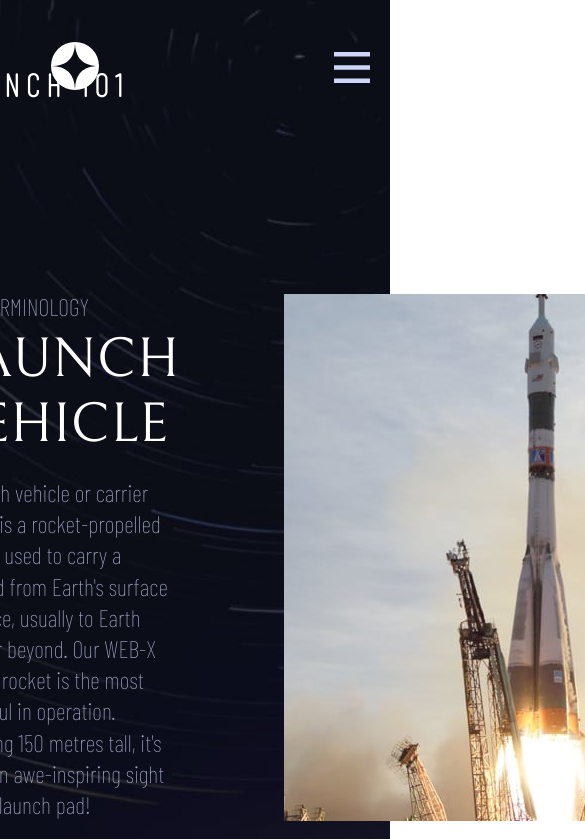
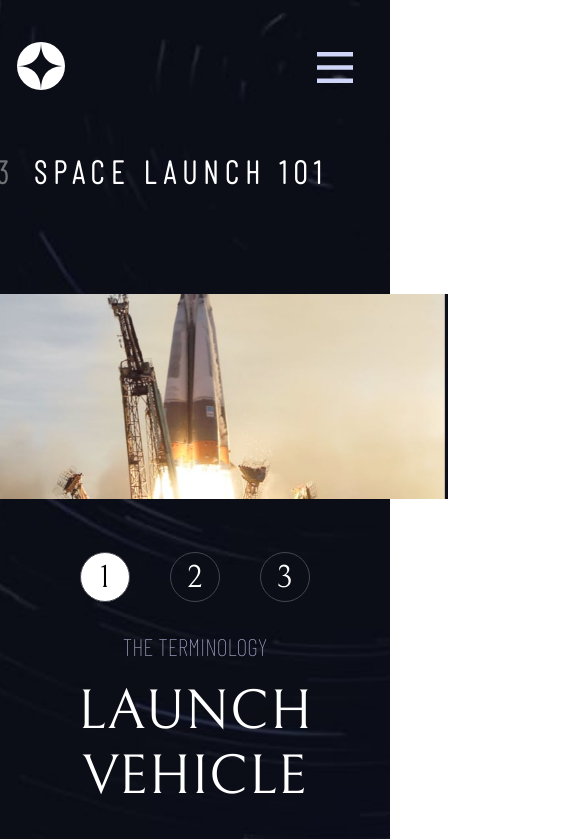
Before and after one commit to David-Chazoule/Space-Tourism, a React (Create React App) app in the folder spacetourism/: page /Technology in a window 390 px wide. Shown: the top 839 px of the page, 585 px wide, since content can reach past the window. Built offline with nearby package versions, Linux system fonts and the light colour scheme.

Commit message:
correction responsiv component Destination, starting responsiv component Technology

```diff
--- a/spacetourism/src/components/destination/_destination.scss
+++ b/spacetourism/src/components/destination/_destination.scss
@@ -36,6 +36,7 @@
 
     //mobile
     @media screen and (max-width: 800px) {
+      margin-top: 18vh;
     }
 
     .title-page {
@@ -44,12 +45,17 @@
       letter-spacing: 0.2em;
 
       @media screen and (max-width: 1070px) {
-        margin-bottom: 10vh;
+        margin-bottom: 4vh;
         margin-left: 0;
       }
 
       //mobile
       @media screen and (max-width: 800px) {
+        font-size: 24px;
+      }
+
+      @media screen and (max-width: 600px) {
+        font-size: 20px;
       }
 
       span {
@@ -113,10 +119,12 @@
             align-items: center;
             justify-content: center;
             text-align: center;
+            margin-bottom: 20px;
           }
 
           //mobile
           @media screen and (max-width: 800px) {
+            width: 80%;
           }
 
           .destination-button {
@@ -137,11 +145,12 @@
 
             @media screen and (max-width: 1070px) {
               margin: 0 1em;
-              padding: 0 0 1em 0;
+              padding: 0 0 0.6em 0;
             }
 
             //mobile
             @media screen and (max-width: 800px) {
+              margin: 0 10px;
             }
           }
           .active {
@@ -178,6 +187,11 @@
             font-size: 5em;
             font-weight: 400;
             margin-bottom: 20px;
+
+            //mobile
+            @media screen and (max-width: 800px) {
+              font-size: 3em;
+            }
           }
 
           p {
@@ -186,6 +200,12 @@
             width: 50%;
             line-height: 1.3em;
             color: #a2a7c5;
+
+            //mobile
+            @media screen and (max-width: 800px) {
+              width: 80%;
+              font-size: 18px;
+            }
           }
         }
 
@@ -218,6 +238,7 @@
           @media screen and (max-width: 1070px) {
             align-items: center;
             justify-content: center;
+            margin-bottom: 1vh;
           }
 
           //mobile
@@ -232,6 +253,7 @@
             letter-spacing: 0.2em;
 
             @media screen and (max-width: 1070px) {
+              width: 100%;
               align-items: center;
               justify-content: center;
             }
@@ -246,12 +268,20 @@
               color: #a2a7c5;
               font-size: 16px;
               margin-bottom: 10px;
+
+              //mobile
+              @media screen and (max-width: 800px) {
+              }
             }
 
             h4 {
               font-family: $fontBellefair;
               font-weight: 200;
               font-size: 30px;
+
+              @media screen and (max-width: 800px) {
+                font-size: 18px;
+              }
             }
           }
         }
--- a/spacetourism/src/components/header/_header.scss
+++ b/spacetourism/src/components/header/_header.scss
@@ -13,6 +13,7 @@
 
   //mobile
   @media screen and (max-width: 800px) {
+    padding: 6vh 2vh;
   }
 
   .logo_container {
@@ -45,7 +46,6 @@
     //tablet
     @media screen and (max-width: 1070px) {
       height: 16vh;
-      width: 90%;
     }
 
     //mobile
--- a/spacetourism/src/components/navbar/_navbar.scss
+++ b/spacetourism/src/components/navbar/_navbar.scss
@@ -63,10 +63,11 @@
           border-bottom: 2px solid white;
         }
 
-         //tablet
-      @media screen and (max-width: 1070px) {
-        height: 16vh;
-      }
+        //tablet
+        @media screen and (max-width: 1070px) {
+          height: 16vh;
+          font-size: 16px;
+        }
 
         @media screen and (max-width: 800px) {
           margin: 10px;
--- a/spacetourism/src/components/technology/Technology.tsx
+++ b/spacetourism/src/components/technology/Technology.tsx
@@ -54,8 +54,12 @@ function Technology() {
             </div>
             </div>
             <div className="img-box">
-              <img
+              <img className="img-portrait"
                 src={`${currentLaunch.images.portrait}`}
+                alt="image-planete"
+              />
+               <img className="img-landscape"
+                src={`${currentLaunch.images.landscape}`}
                 alt="image-planete"
               />
             </div>
--- a/spacetourism/src/components/technology/_technology.scss
+++ b/spacetourism/src/components/technology/_technology.scss
@@ -12,6 +12,7 @@
   //tablet
   @media screen and (max-width: 1070px) {
     background-image: url("../../assets/background/background-technology-tablet.jpg");
+    height: auto;
   }
 
   //mobile
@@ -31,6 +32,11 @@
       letter-spacing: 0.2em;
       margin: 10vh 22vh;
 
+      //tablet
+      @media screen and (max-width: 1070px) {
+        margin: 10vh 4vh;
+      }
+
       span {
         color: #6f7074;
         margin-right: 6px;
@@ -45,18 +51,56 @@
       align-items: center;
       justify-items: end;
 
+      //tablet
+      @media screen and (max-width: 1070px) {
+        display: flex;
+        flex-direction: column-reverse;
+        justify-items: center;
+        margin: 20px 0;
+      }
+
+      //mobile
+      @media screen and (max-width: 800px) {
+      }
+
       .information-left {
         display: flex;
         align-items: center;
         justify-content: center;
         width: 100%;
-        padding: 10vh;
+        padding: 6vh;
+
+        //tablet
+        @media screen and (max-width: 1070px) {
+          display: flex;
+          flex-direction: column;
+          padding: 4vh;
+          width: 80%;
+        }
+
+        //mobile
+        @media screen and (max-width: 800px) {
+        }
+
         .lanch-selector-box {
           display: flex;
           flex-direction: column;
           margin: 0 10vh;
 
+          //tablet
+          @media screen and (max-width: 1070px) {
+            flex-direction: row;
+            align-items: center;
+            justify-content: center;
+            width: 100%;
+          }
+
+          //mobile
+          @media screen and (max-width: 800px) {
+          }
+
           button {
+            display: flex;
             background-color: transparent;
             color: white;
             border: 1px solid #454750;
@@ -76,6 +120,17 @@
               background-color: white;
               color: black;
             }
+
+            //tablet
+            @media screen and (max-width: 1070px) {
+              height: 50px;
+              width: 50px;
+              margin: 20px;
+            }
+
+            //mobile
+            @media screen and (max-width: 800px) {
+            }
           }
 
           .active {
@@ -89,6 +144,18 @@
           flex-direction: column;
           width: 100%;
           padding: 20px;
+          //tablet
+          @media screen and (max-width: 1070px) {
+            padding: 10px;
+            align-items: center;
+            justify-content: center;
+            width: 100%;
+            text-align: center;
+          }
+
+          //mobile
+          @media screen and (max-width: 800px) {
+          }
 
           p {
             font-family: $fontBarlow;
@@ -96,6 +163,11 @@
             width: 100%;
             color: #a2a7c5;
             margin-bottom: 6px;
+
+            //tablet
+            @media screen and (max-width: 1070px) {
+              margin-bottom: 18px;
+            }
           }
 
           h1 {
@@ -104,6 +176,11 @@
             font-weight: 400;
             margin-bottom: 20px;
             letter-spacing: 0.3px;
+
+            //tablet
+            @media screen and (max-width: 1070px) {
+              margin-bottom: 24px;
+            }
           }
 
           .description {
@@ -112,6 +189,31 @@
           }
         }
       }
+
+      .img-box {
+        display: flex;
+        width: 100%;
+        @media screen and (max-width: 1070px) {
+          align-items: center;
+          justify-content: center;
+        }
+
+        .img-portrait {
+          width: 100%;
+          @media screen and (max-width: 1070px) {
+            display: none;
+          }
+        }
+
+        .img-landscape {
+          display: none;
+
+          @media screen and (max-width: 1070px) {
+            display: flex;
+            width: 100%;
+          }
+        }
+      }
     }
   }
 }
```
